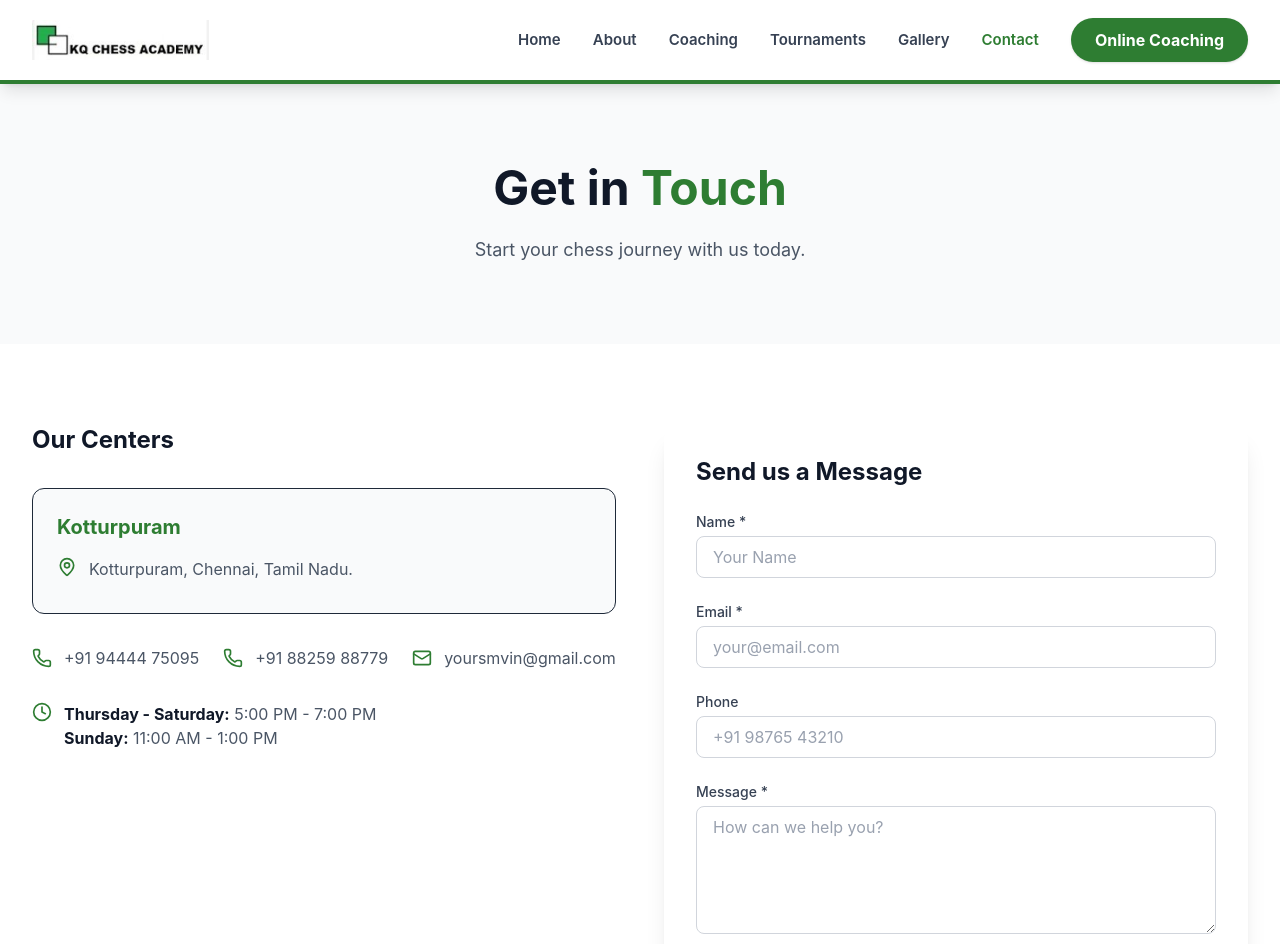
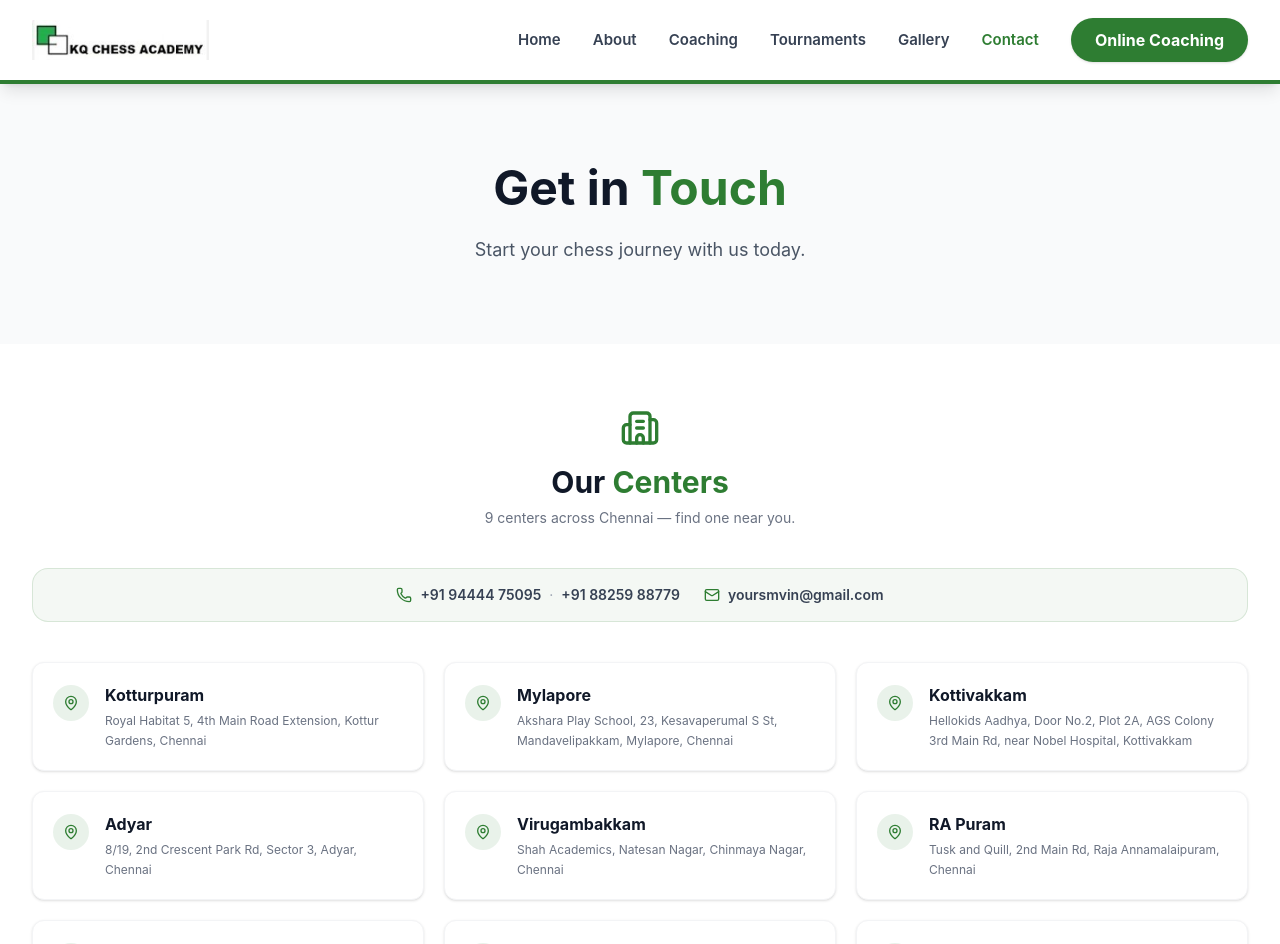
Before and after one commit to ARUNSUBRAMANIYAN208/kq-chess-academy-v2, a React (Vite) app: page /contact in a window 1280 px wide. Shown: the top 944 px of the page. Built offline with nearby package versions, Linux system fonts and the light colour scheme.

Commit message:
feat: Add Hero, HomeCenters, and FounderProfile sections, and a new Contact page.

```diff
--- a/src/components/sections/FounderProfile.jsx
+++ b/src/components/sections/FounderProfile.jsx
@@ -111,10 +111,10 @@ const FounderProfile = () => {
                                 <span className="font-semibold text-gray-900 w-20">Location:</span>
                                 <span>Chennai, India</span>
                             </div>
-                            <div className="flex text-gray-600">
+                            {/* <div className="flex text-gray-600">
                                 <span className="font-semibold text-gray-900 w-20 shrink-0">Education:</span>
                                 <span>Diploma in Mechanical Engineering, CN Polytechnic</span>
-                            </div>
+                            </div> */}
                             <div className="flex text-gray-600 mt-2">
                                 <span className="font-semibold text-gray-900 w-20 shrink-0">Languages:</span>
                                 <span>English, Tamil, Kannada, Telugu</span>
--- a/src/components/sections/HomeCenters.jsx
+++ b/src/components/sections/HomeCenters.jsx
@@ -1,108 +1,79 @@
 import React from 'react';
 import { motion } from 'framer-motion';
-import { MapPin, Phone, Mail } from 'lucide-react';
+import { MapPin, Phone, Mail, Building2, ArrowRight } from 'lucide-react';
+import { Link } from 'react-router-dom';
+
+const branches = [
+    { id: 1, name: "Kotturpuram", address: "Royal Habitat 5, 4th Main Road Extension, Kottur Gardens, Chennai" },
+    { id: 2, name: "Mylapore", address: "Akshara Play School, 23, Kesavaperumal S St, Mandavelipakkam, Mylapore, Chennai" },
+    { id: 3, name: "Kottivakkam", address: "Hellokids Aadhya, Door No.2, Plot 2A, AGS Colony 3rd Main Rd, near Nobel Hospital, Kottivakkam" },
+    { id: 4, name: "Adyar", address: "8/19, 2nd Crescent Park Rd, Sector 3, Adyar, Chennai" },
+    { id: 5, name: "Virugambakkam", address: "Shah Academics, Natesan Nagar, Chinmaya Nagar, Chennai" },
+    { id: 6, name: "RA Puram", address: "Tusk and Quill, 2nd Main Rd, Raja Annamalaipuram, Chennai" },
+    { id: 7, name: "Mugalivakkam", address: "Pebhok International Preschool, No.1, Ramachandra Nagar, Madhanandhapuram, Mugalivakkam, Porur, Chennai" },
+    { id: 8, name: "Pallikaranai", address: "NPRN Swami Vivekananda Payilagam, Kannabiran Koil St, Surya Nagar, Medavakkam, Chennai" },
+    { id: 9, name: "KK Nagar", address: "SWRL Academy, 592, Alagirisamy Salai, Sector 9, K. K. Nagar, Chennai - 600078" },
+];
 
 const HomeCenters = () => {
-    const centers = [
-        {
-            name: "Kotturpuram",
-            address: "@Royal Habitat 5, 4th main road Extension Kottur Gardens, Chennai",
-            phone: "+91 94444 75095",
-            email: "yoursmvin@gmail.com"
-        },
-        {
-            name: "Mylapore",
-            address: "@ Akshara Play School 23, Kesavaperumal S St, Alamelu Manga Puram, Mandavelipakkam, Mylapore, Chennai",
-            phone: "+91 94444 75095",
-            email: "yoursmvin@gmail.com"
-        },
-        {
-            name: "Kottivakkam",
-            address: "@ Hellokids Aadhya Door no 2, Plot no 2A, AGS Colony 3rd Main Rd, near Nobel Hospital, AGS Colony, Kottivakkam",
-            phone: "+91 94444 75095",
-            email: "yoursmvin@gmail.com"
-        },
-        {
-            name: "Adyar",
-            address: "@ 8/19, 2nd Cresent Park Rd, Sector 3, Adyar, Chennai",
-            phone: "+91 94444 75095",
-            email: "yoursmvin@gmail.com"
-        },
-        {
-            name: "Virugambakkam",
-            address: "@ Shah Academics 355V+CGM, Natesan Nagar, Chinmaya Nagar, Chennai",
-            phone: "+91 94444 75095",
-            email: "yoursmvin@gmail.com"
-        },
-        {
-            name: "RA Puram",
-            address: "@ Tusk and Quill 2nd Main Rd, Raja Annamalaipuram, Chennai",
-            phone: "+91 94444 75095",
-            email: "yoursmvin@gmail.com"
-        },
-        {
-            name: "Mugalivakkam",
-            address: "@ Pebhok International Preschool, No.1, Groundfloor, Ramachandra Nagar, Madhanandhapuram, Mugalivakkam, Porur, Chennai",
-            phone: "+91 94444 75095",
-            email: "yoursmvin@gmail.com"
-        },
-        {
-            name: "Pallikaranai",
-            address: "@ NPRN SWAMI VIVEKANANDA PAYILAGAM, Bhavaniamman, Kannabiran Koil St, Surya Nagar, Medavakkam, Chennai",
-            phone: "+91 94444 75095",
-            email: "yoursmvin@gmail.com"
-        },
-        {
-            name: "KK Nagar",
-            address: "@SWRL Academy, 592, Alagirisamy Salai, Sector 9, K. K. Nagar, Chennai, Tamil Nadu 600078",
-            phone: "+91 94444 75095",
-            email: "yoursmvin@gmail.com"
-        }
-    ];
-
     return (
-        <section className="py-20 bg-white border-t border-gray-800">
+        <section className="py-20 bg-white border-t border-gray-100">
             <div className="max-w-7xl mx-auto px-4 sm:px-6 lg:px-8">
                 <motion.div
                     initial={{ opacity: 0, y: 20 }}
                     whileInView={{ opacity: 1, y: 0 }}
                     viewport={{ once: true }}
-                    className="text-center mb-16"
+                    className="text-center mb-10"
                 >
-                    <h2 className="text-3xl md:text-4xl font-bold text-gray-900 mb-4">Our <span className="text-brand-primary">Centres</span></h2>
-                    <p className="text-gray-500">Conveniently located branches across Chennai for offline training.</p>
+                    <Building2 className="h-10 w-10 text-brand-primary mx-auto mb-4" />
+                    <h2 className="text-3xl md:text-4xl font-bold text-gray-900 mb-3">Our <span className="text-brand-primary">Centres</span></h2>
+                    <p className="text-gray-500 text-sm">9 centres across Chennai — find one near you.</p>
                 </motion.div>
 
-                <div className="grid grid-cols-1 md:grid-cols-3 gap-8">
-                    {centers.map((center, index) => (
+                {/* Shared Contact Strip */}
+                <div className="flex flex-wrap justify-center gap-6 bg-brand-primary/5 border border-brand-primary/15 rounded-2xl px-6 py-4 mb-10">
+                    <div className="flex items-center gap-2 text-sm text-gray-700">
+                        <Phone className="h-4 w-4 text-brand-primary" />
+                        <a href="tel:+919444475095" className="font-semibold hover:text-brand-primary transition-colors">+91 94444 75095</a>
+                        <span className="text-gray-400">·</span>
+                        <a href="tel:+918825988779" className="font-semibold hover:text-brand-primary transition-colors">+91 88259 88779</a>
+                    </div>
+                    <div className="flex items-center gap-2 text-sm text-gray-700">
+                        <Mail className="h-4 w-4 text-brand-primary" />
+                        <a href="mailto:yoursmvin@gmail.com" className="font-semibold hover:text-brand-primary transition-colors">yoursmvin@gmail.com</a>
+                    </div>
+                </div>
+
+                {/* Branch Cards */}
+                <div className="grid grid-cols-1 sm:grid-cols-2 lg:grid-cols-3 gap-5 mb-12">
+                    {branches.map((branch, index) => (
                         <motion.div
-                            key={index}
-                            initial={{ opacity: 0, y: 30 }}
+                            key={branch.id}
+                            initial={{ opacity: 0, y: 16 }}
                             whileInView={{ opacity: 1, y: 0 }}
                             viewport={{ once: true }}
-                            transition={{ delay: index * 0.1 }}
-                            className="bg-gray-50 p-8 rounded-xl border border-gray-800 hover:border-brand-primary transition-colors relative group"
+                            transition={{ duration: 0.4, delay: index * 0.05 }}
+                            className="group flex items-start gap-4 p-5 rounded-xl border border-gray-100 bg-white shadow-sm hover:shadow-md hover:border-brand-primary/30 transition-all duration-300"
                         >
-                            <div className="absolute top-0 right-0 p-4 opacity-10 group-hover:opacity-20 transition-opacity">
-                                <MapPin className="h-16 w-16 text-brand-primary" />
+                            <div className="w-9 h-9 shrink-0 rounded-full bg-brand-primary/10 flex items-center justify-center mt-0.5">
+                                <MapPin className="h-4 w-4 text-brand-primary" />
                             </div>
-                            <h3 className="text-xl font-bold text-gray-900 mb-4 relative z-10">{center.name}</h3>
-                            <div className="space-y-4 relative z-10">
-                                <p className="text-gray-500 text-sm flex items-start">
-                                    <MapPin className="h-5 w-5 mr-2 text-brand-primary shrink-0" />
-                                    {center.address}
-                                </p>
-                                <p className="text-gray-500 text-sm flex items-center">
-                                    <Phone className="h-5 w-5 mr-2 text-brand-primary shrink-0" />
-                                    {center.phone}
-                                </p>
-                                <p className="text-gray-500 text-sm flex items-center">
-                                    <Mail className="h-5 w-5 mr-2 text-brand-primary shrink-0" />
-                                    {center.email}
-                                </p>
+                            <div className="flex-1 min-w-0">
+                                <h3 className="font-bold text-gray-900 text-base mb-1 group-hover:text-brand-primary transition-colors">{branch.name}</h3>
+                                <p className="text-gray-500 text-xs leading-relaxed">{branch.address}</p>
                             </div>
                         </motion.div>
                     ))}
+                </div>
+
+                {/* CTA */}
+                <div className="text-center">
+                    <Link
+                        to="/contact"
+                        className="inline-flex items-center gap-2 px-8 py-3 border-2 border-brand-primary text-brand-primary font-bold rounded-full hover:bg-brand-primary hover:text-white transition-all duration-300 text-sm"
+                    >
+                        Contact Us <ArrowRight className="h-4 w-4" />
+                    </Link>
                 </div>
             </div>
         </section>
--- a/src/pages/Contact.jsx
+++ b/src/pages/Contact.jsx
@@ -1,6 +1,19 @@
 import React, { useState } from 'react';
 import { motion } from 'framer-motion';
-import { MapPin, Phone, Mail, Clock, CheckCircle, AlertCircle } from 'lucide-react';
+import { MapPin, Phone, Mail, Clock, CheckCircle, AlertCircle, Building2 } from 'lucide-react';
+
+// Branch data
+const branches = [
+    { id: 1, name: "Kotturpuram", address: "Royal Habitat 5, 4th Main Road Extension, Kottur Gardens, Chennai" },
+    { id: 2, name: "Mylapore", address: "Akshara Play School, 23, Kesavaperumal S St, Mandavelipakkam, Mylapore, Chennai" },
+    { id: 3, name: "Kottivakkam", address: "Hellokids Aadhya, Door No.2, Plot 2A, AGS Colony 3rd Main Rd, near Nobel Hospital, Kottivakkam" },
+    { id: 4, name: "Adyar", address: "8/19, 2nd Crescent Park Rd, Sector 3, Adyar, Chennai" },
+    { id: 5, name: "Virugambakkam", address: "Shah Academics, Natesan Nagar, Chinmaya Nagar, Chennai" },
+    { id: 6, name: "RA Puram", address: "Tusk and Quill, 2nd Main Rd, Raja Annamalaipuram, Chennai" },
+    { id: 7, name: "Mugalivakkam", address: "Pebhok International Preschool, No.1, Ramachandra Nagar, Madhanandhapuram, Mugalivakkam, Porur, Chennai" },
+    { id: 8, name: "Pallikaranai", address: "NPRN Swami Vivekananda Payilagam, Kannabiran Koil St, Surya Nagar, Medavakkam, Chennai" },
+    { id: 9, name: "KK Nagar", address: "SWRL Academy, 592, Alagirisamy Salai, Sector 9, K. K. Nagar, Chennai - 600078" },
+];
 
 const Contact = () => {
     const [formData, setFormData] = useState({
@@ -10,13 +23,12 @@ const Contact = () => {
         message: ''
     });
 
-    const [status, setStatus] = useState('idle'); // idle, submitting, success, error
+    const [status, setStatus] = useState('idle');
     const [errorMessage, setErrorMessage] = useState('');
     const [errors, setErrors] = useState({});
 
     const handleChange = (e) => {
         setFormData({ ...formData, [e.target.name]: e.target.value });
-        // Clear error when user starts typing
         if (errors[e.target.name]) {
             setErrors({ ...errors, [e.target.name]: '' });
         }
@@ -64,7 +76,7 @@ const Contact = () => {
 
         const dataToSubmit = new FormData();
         dataToSubmit.append('submissionDate', new Date().toLocaleString());
-        dataToSubmit.append('formType', 'ContactForm'); // To distinguish it in the sheet
+        dataToSubmit.append('formType', 'ContactForm');
         dataToSubmit.append('name', formData.name);
         dataToSubmit.append('email', formData.email);
         dataToSubmit.append('phone', formData.phone);
@@ -78,7 +90,7 @@ const Contact = () => {
 
             if (response.ok || response.type === 'opaque') {
                 setStatus('success');
-                setFormData({ name: '', email: '', phone: '', message: '' }); // Clear form
+                setFormData({ name: '', email: '', phone: '', message: '' });
             } else {
                 throw new Error('Network response was not ok.');
             }
@@ -88,6 +100,7 @@ const Contact = () => {
             setErrorMessage('Something went wrong sending your message. Please try again.');
         }
     };
+
     return (
         <div className="bg-white min-h-screen">
             {/* Header */}
@@ -101,51 +114,82 @@ const Contact = () => {
                 </motion.div>
             </div>
 
+            {/* Branches Section */}
+            <section className="py-16 bg-white border-b border-gray-100">
+                <div className="max-w-7xl mx-auto px-4 sm:px-6 lg:px-8">
+                    <div className="text-center mb-10">
+                        <Building2 className="h-10 w-10 text-brand-primary mx-auto mb-4" />
+                        <h2 className="text-3xl font-bold text-gray-900">Our <span className="text-brand-primary">Centers</span></h2>
+                        <p className="text-gray-500 mt-2 text-sm">9 centers across Chennai — find one near you.</p>
+                    </div>
+
+                    {/* Shared Contact Strip */}
+                    <div className="flex flex-wrap justify-center gap-6 bg-brand-primary/5 border border-brand-primary/15 rounded-2xl px-6 py-4 mb-10">
+                        <div className="flex items-center gap-2 text-sm text-gray-700">
+                            <Phone className="h-4 w-4 text-brand-primary" />
+                            <a href="tel:+919444475095" className="font-semibold hover:text-brand-primary transition-colors">+91 94444 75095</a>
+                            <span className="text-gray-400">·</span>
+                            <a href="tel:+918825988779" className="font-semibold hover:text-brand-primary transition-colors">+91 88259 88779</a>
+                        </div>
+                        <div className="flex items-center gap-2 text-sm text-gray-700">
+                            <Mail className="h-4 w-4 text-brand-primary" />
+                            <a href="mailto:yoursmvin@gmail.com" className="font-semibold hover:text-brand-primary transition-colors">yoursmvin@gmail.com</a>
+                        </div>
+                    </div>
+
+                    {/* Branch Cards */}
+                    <div className="grid grid-cols-1 sm:grid-cols-2 lg:grid-cols-3 gap-5">
+                        {branches.map((branch, index) => (
+                            <motion.div
+                                key={branch.id}
+                                initial={{ opacity: 0, y: 16 }}
+                                whileInView={{ opacity: 1, y: 0 }}
+                                viewport={{ once: true }}
+                                transition={{ duration: 0.4, delay: index * 0.05 }}
+                                className="group flex items-start gap-4 p-5 rounded-xl border border-gray-100 bg-white shadow-sm hover:shadow-md hover:border-brand-primary/30 transition-all duration-300"
+                            >
+                                <div className="w-9 h-9 shrink-0 rounded-full bg-brand-primary/10 flex items-center justify-center mt-0.5">
+                                    <MapPin className="h-4 w-4 text-brand-primary" />
+                                </div>
+                                <div className="flex-1 min-w-0">
+                                    <h3 className="font-bold text-gray-900 text-base mb-1 group-hover:text-brand-primary transition-colors">{branch.name}</h3>
+                                    <p className="text-gray-500 text-xs leading-relaxed">{branch.address}</p>
+                                </div>
+                            </motion.div>
+                        ))}
+                    </div>
+                </div>
+            </section>
+
+            {/* Contact Form Section */}
             <section className="py-20 max-w-7xl mx-auto px-4 sm:px-6 lg:px-8">
-                <div className="grid grid-cols-1 lg:grid-cols-2 gap-12">
+                <div className="grid grid-cols-1 lg:grid-cols-2 gap-12 items-start">
 
-                    {/* Contact Info */}
-                    <div className="space-y-8">
-                        <h2 className="text-2xl font-bold text-gray-900 mb-8">Our Centers</h2>
+                    {/* Left side: Quick Info */}
+                    <div className="space-y-6">
+                        <h2 className="text-3xl font-bold text-gray-900">Send Us a <span className="text-brand-primary">Message</span></h2>
+                        <p className="text-gray-500 text-lg">Have a question about our programs, pricing, or want to schedule a free trial? We'd love to hear from you.</p>
 
-                        <div className="bg-gray-50 p-6 rounded-xl border border-gray-800">
-                            <h3 className="text-xl font-bold text-brand-primary mb-4">Kotturpuram</h3>
-                            <div className="flex items-start text-gray-600 mb-2">
-                                <MapPin className="h-5 w-5 mr-3 text-brand-primary shrink-0" />
-                                <p>Kotturpuram, Chennai, Tamil Nadu.</p>
+                        <div className="bg-gray-50 border border-gray-100 rounded-2xl p-6 space-y-4">
+                            <h3 className="font-bold text-gray-900 text-lg">Quick Contact</h3>
+                            <div className="flex items-center gap-3 text-gray-600">
+                                <Phone className="h-5 w-5 text-brand-primary shrink-0" />
+                                <a href="tel:+919444475095" className="hover:text-brand-primary transition-colors font-medium">+91 94444 75095</a>
                             </div>
-                        </div>
-
-                        <div className="flex flex-col sm:flex-row gap-6 mt-8">
-                            <div className="flex items-center text-gray-600">
-                                <Phone className="h-5 w-5 mr-3 text-brand-primary" />
-                                <span>+91 94444 75095</span>
+                            <div className="flex items-center gap-3 text-gray-600">
+                                <Phone className="h-5 w-5 text-brand-primary shrink-0" />
+                                <a href="tel:+918825988779" className="hover:text-brand-primary transition-colors font-medium">+91 88259 88779</a>
                             </div>
-
-                            {/* New contact number */}
-                            <div className="flex items-center text-gray-600">
-                                <Phone className="h-5 w-5 mr-3 text-brand-primary" />
-                                <span>+91 88259 88779</span>
-                            </div>
-
-                            <div className="flex items-center text-gray-600">
-                                <Mail className="h-5 w-5 mr-3 text-brand-primary" />
-                                <span>yoursmvin@gmail.com</span>
-                            </div>
-                        </div>
-
-                        <div className="flex items-start text-gray-600 mt-4">
-                            <Clock className="h-5 w-5 mr-3 text-brand-primary shrink-0" />
-                            <div>
-                                <p><span className="font-bold text-gray-900">Thursday - Saturday:</span> 5:00 PM - 7:00 PM</p>
-                                <p><span className="font-bold text-gray-900">Sunday:</span> 11:00 AM - 1:00 PM</p>
+                            <div className="flex items-center gap-3 text-gray-600">
+                                <Mail className="h-5 w-5 text-brand-primary shrink-0" />
+                                <a href="mailto:yoursmvin@gmail.com" className="hover:text-brand-primary transition-colors font-medium">yoursmvin@gmail.com</a>
                             </div>
                         </div>
                     </div>
 
                     {/* Form */}
-                    <div className="bg-white rounded-2xl p-8 shadow-xl">
-                        <h3 className="text-2xl font-bold text-gray-900 mb-6">Send us a Message</h3>
+                    <div className="bg-white rounded-2xl p-8 shadow-xl border border-gray-100">
+                        <h3 className="text-2xl font-bold text-gray-900 mb-6">Drop Us a Line</h3>
 
                         {status === 'success' ? (
                             <motion.div
@@ -221,11 +265,11 @@ const Contact = () => {
                                 <button
                                     type="submit"
                                     disabled={status === 'submitting'}
-                                    className={`relative w-full text-gray-900 font-bold py-3 rounded-lg transition-all overflow-hidden ${status === 'submitting' ? 'bg-yellow-400/70 cursor-not-allowed text-transparent' : 'bg-brand-primary hover:bg-yellow-400'}`}
+                                    className={`relative w-full text-white font-bold py-3 rounded-lg transition-all overflow-hidden ${status === 'submitting' ? 'bg-brand-primary/70 cursor-not-allowed' : 'bg-brand-primary hover:bg-brand-dark'}`}
                                 >
                                     {status === 'submitting' && (
                                         <div className="absolute inset-0 flex items-center justify-center">
-                                            <div className="w-5 h-5 border-3 border-gray-900/30 border-t-gray-900 rounded-full animate-spin"></div>
+                                            <div className="w-5 h-5 border-3 border-white/30 border-t-white rounded-full animate-spin"></div>
                                         </div>
                                     )}
                                     Send Message
```
Also changed, not shown: src/components/sections/Hero.jsx (+16 -16 lines).
